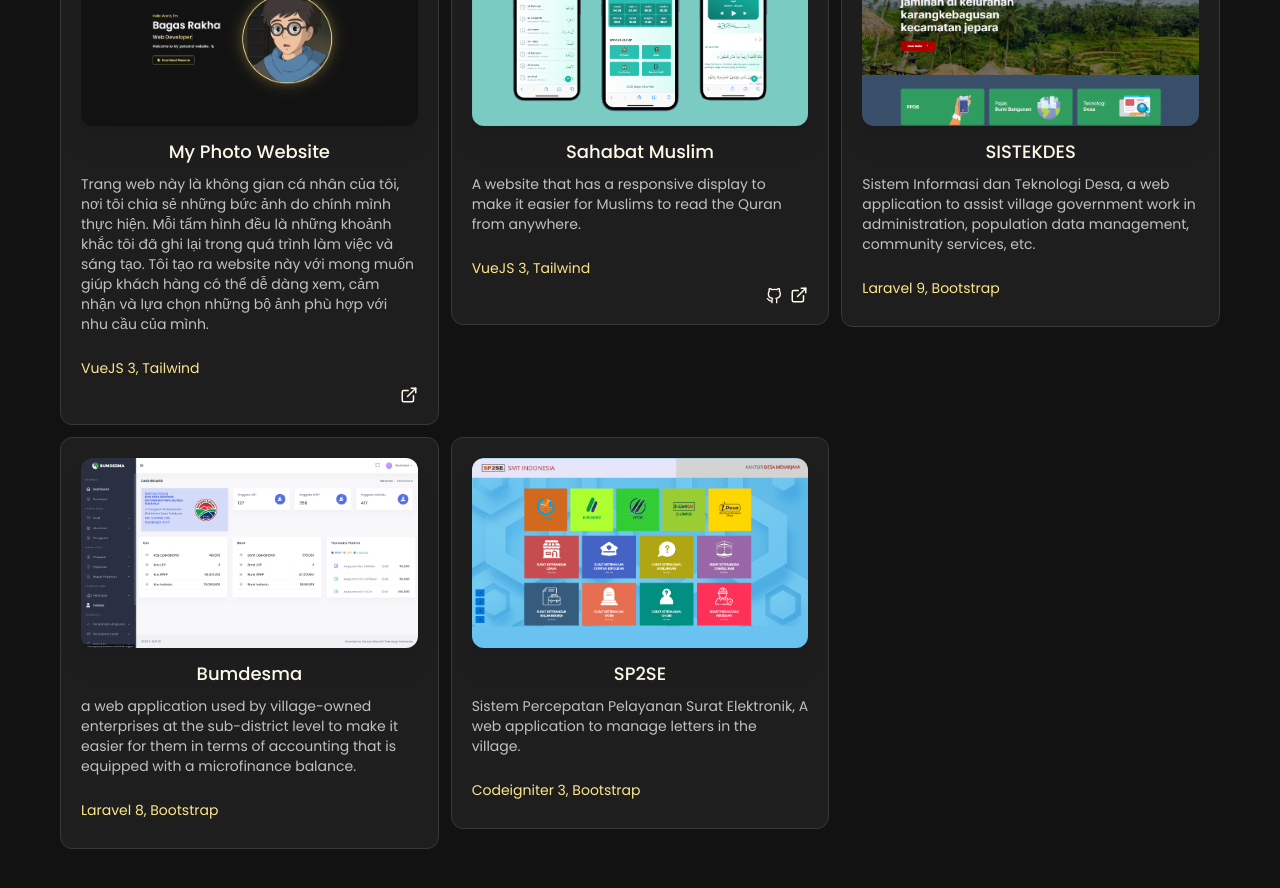
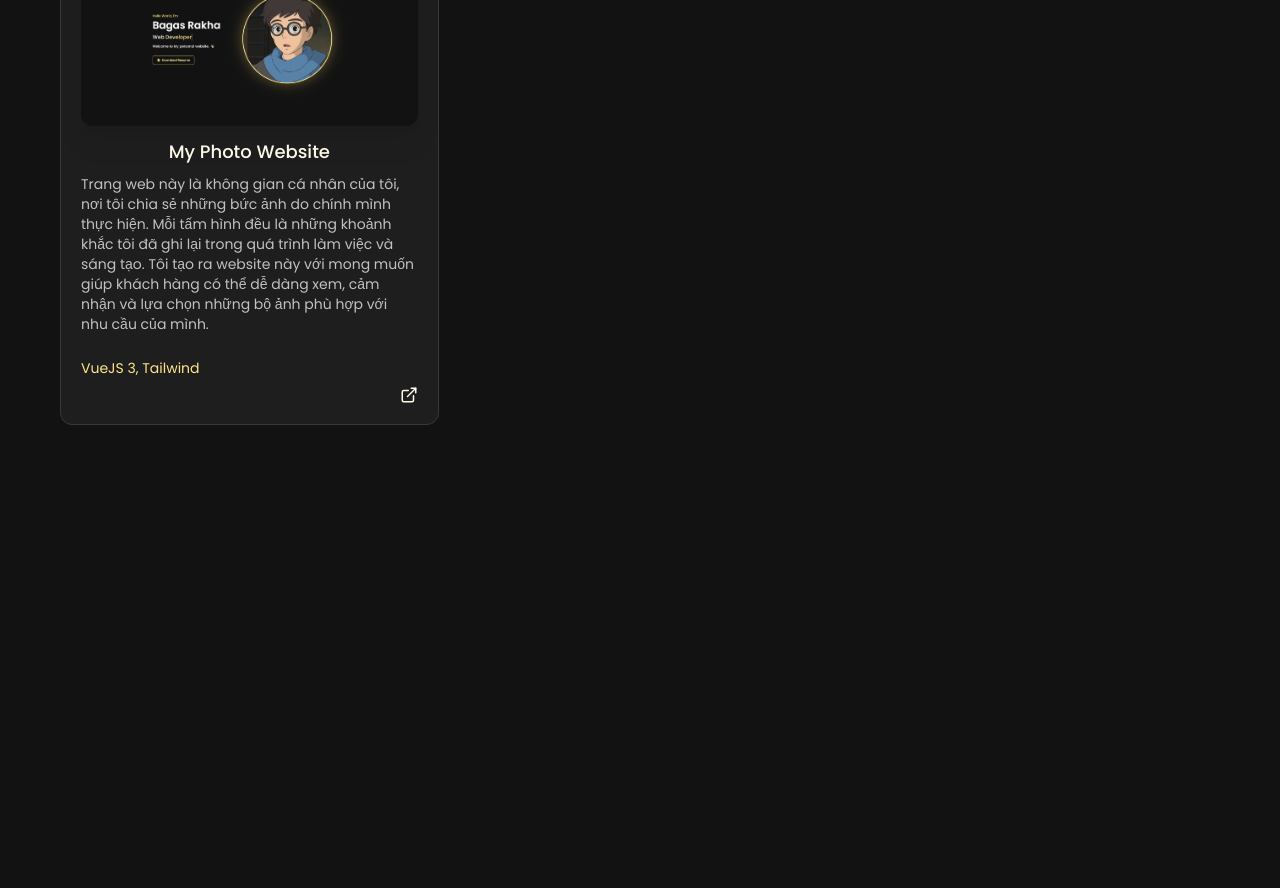
Before and after one commit to PHGHuy2007/Profile, a Vue app: page /portfolio in a window 1280 px wide. Shown: the part 320-1208 px from the top of the page. After the commit the page ends 913 px from the top, so only its background shows below. Built offline with nearby package versions, Linux system fonts and the light colour scheme.

Commit message:
Update PortfolioView.vue

```diff
--- a/src/views/PortfolioView.vue
+++ b/src/views/PortfolioView.vue
@@ -13,42 +13,6 @@ export default {
           github: 'null',
           demo: 'https://phghuy.id.vn'
         },
-        {
-          id: 2,
-          name: 'Sahabat Muslim',
-          imageUrl: 'sahabatmuslim',
-          status: 'A website that has a responsive display to make it easier for Muslims to read the Quran from anywhere.',
-          tech: 'VueJS 3, Tailwind',
-          github: 'https://github.com/rakha-elctrnx/muslim-companion',
-          demo: 'https://sahabat-muslim.netlify.app/'
-        },
-        {
-          id: 3,
-          name: 'SISTEKDES',
-          imageUrl: 'sistekdes',
-          status: 'Sistem Informasi dan Teknologi Desa, a web application to assist village government work in administration, population data management, community services, etc.',
-          tech: 'Laravel 9, Bootstrap',
-          github: 'null',
-          demo: 'null'
-        },
-        {
-          id: 4,
-          name: 'Bumdesma',
-          imageUrl: 'bumdesma',
-          status: 'a web application used by village-owned enterprises at the sub-district level to make it easier for them in terms of accounting that is equipped with a microfinance balance.',
-          tech: 'Laravel 8, Bootstrap',
-          github: 'null',
-          demo: 'null'
-        },
-        {
-          id: 5,
-          name: 'SP2SE',
-          imageUrl: 'sp2se',
-          status: 'Sistem Percepatan Pelayanan Surat Elektronik, A web application to manage letters in the village.',
-          tech: 'Codeigniter 3, Bootstrap',
-          github: 'null',
-          demo: 'null'
-        }
       ]
     };
   }
```
